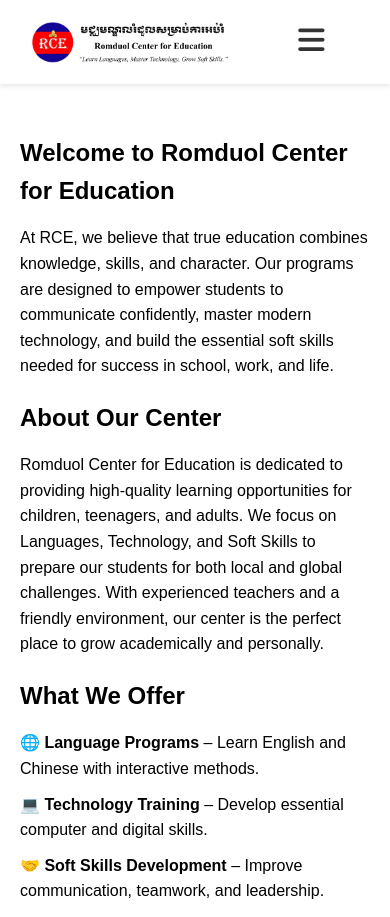
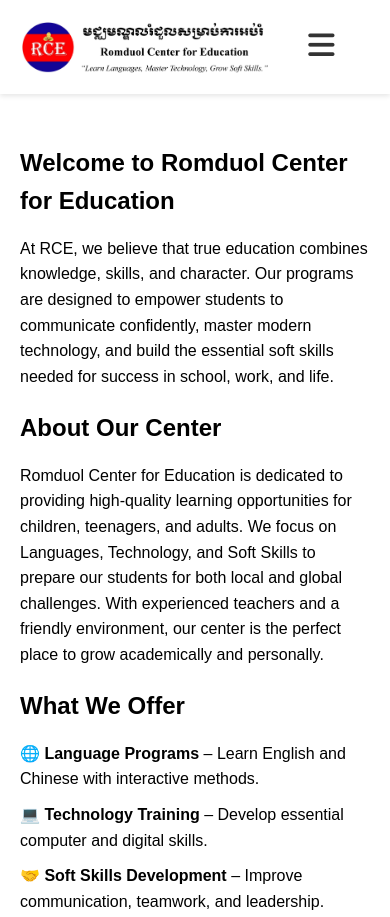
Before and after one commit to ThavratNath/rce_khmer, a plain HTML site: page index.html in a window 390 px wide. Shown: the top 917 px of the page. Drawn offline with Linux system fonts and the light colour scheme.

Commit message:
adjust logo

```diff
--- a/style.css
+++ b/style.css
@@ -95,7 +95,7 @@ footer {
 /* Tablet (600px – 1024px) */
 @media (max-width: 1024px) and (min-width: 601px) {
   .logo img {
-    width: 270px;
+    width: 310px;
   }
   li a {
     font-size: 16px;
@@ -131,9 +131,9 @@ footer {
     display: block;
   }
   .logo img {
-    width: 220px;
+    width: 270px;
   }
   .header {
-    padding: 10px 20px;
+    padding: 10px 10px;
   }
 }
```
